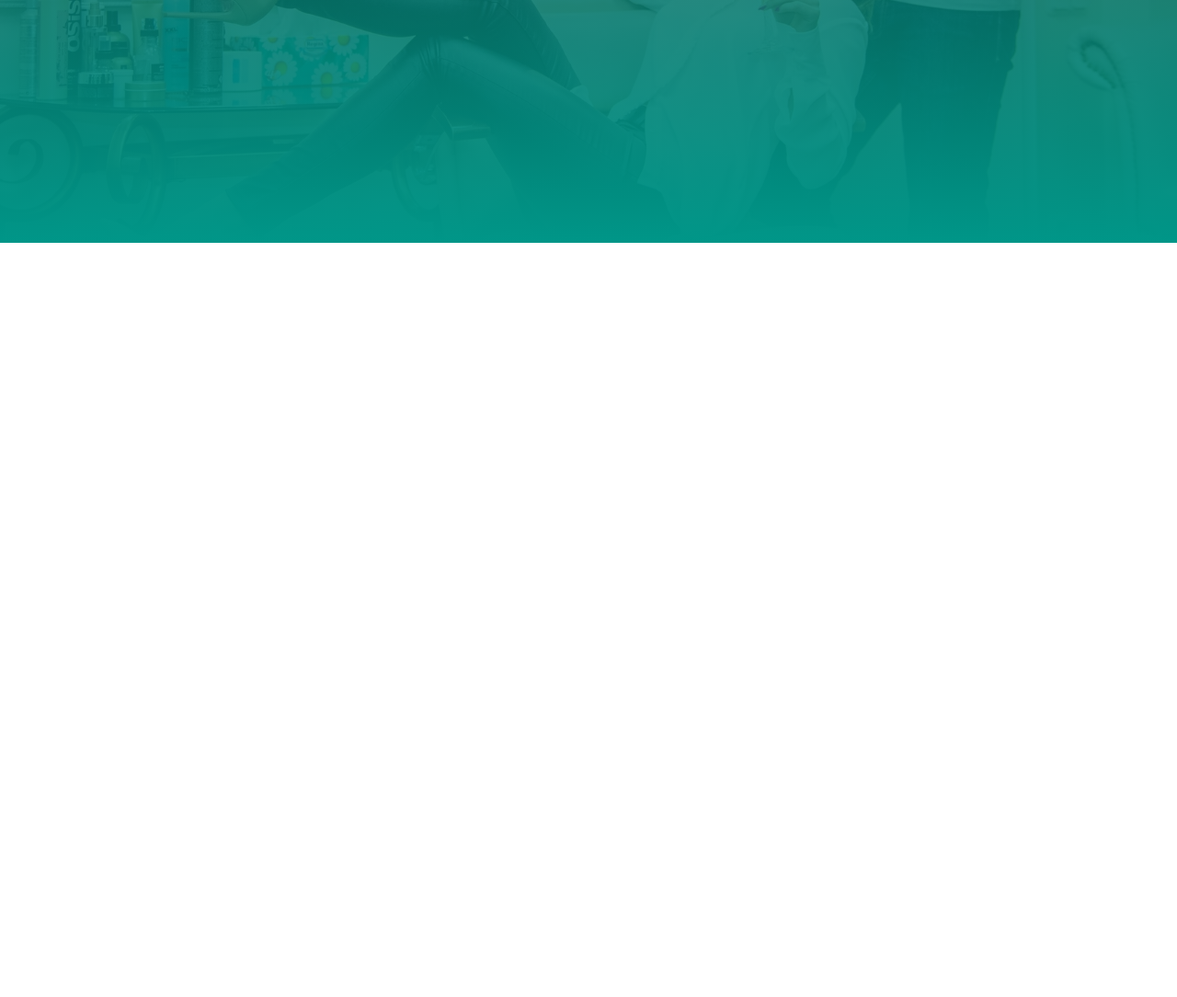
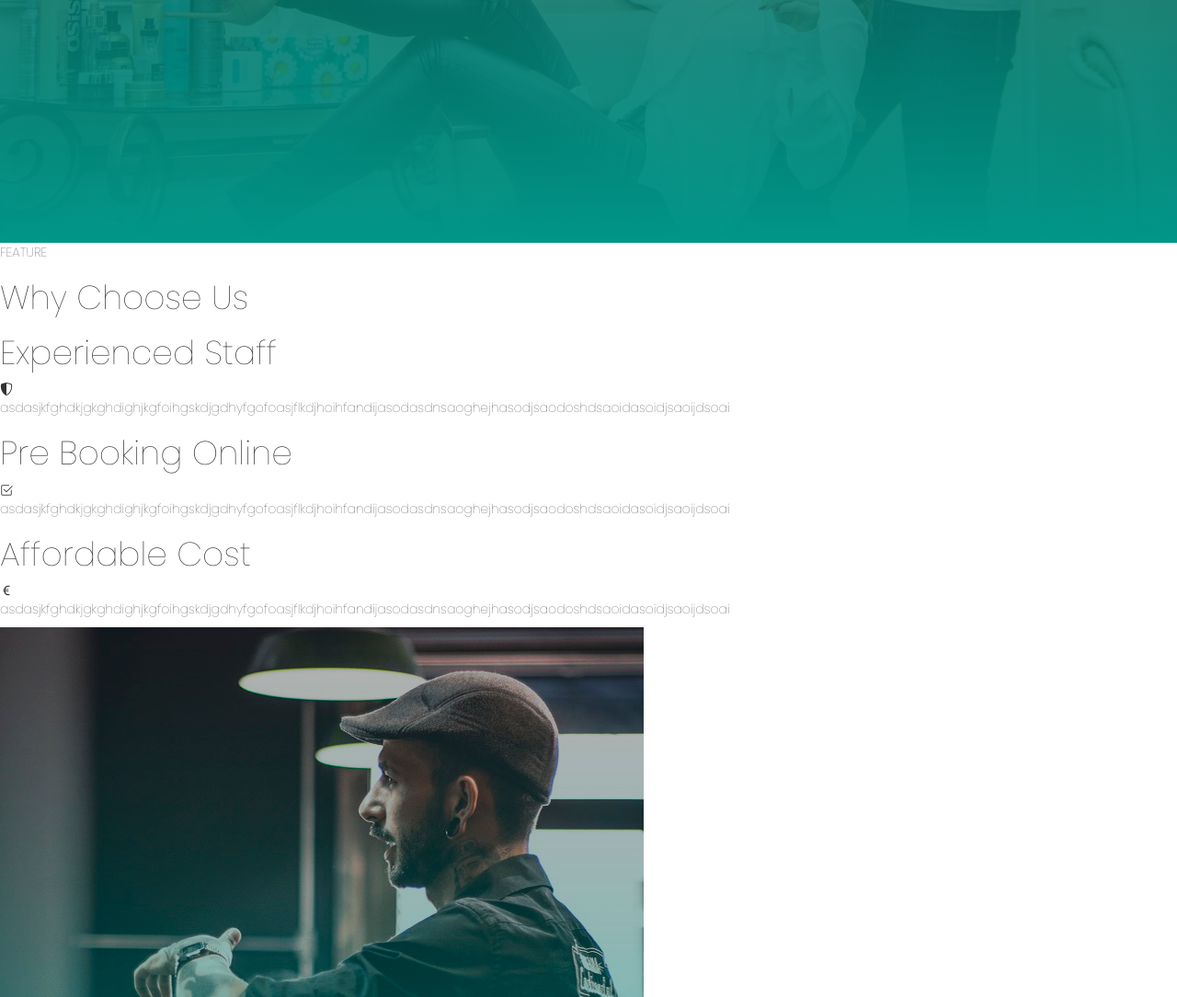
Before and after one commit to BaoLopTruong/HTML_CSS_Tutorial, a plain HTML site: page ProjectBase/index.html in a window 1280 px wide. Shown: the part 536-1620 px from the top of the page at 92% size. Before the commit the page ends 800 px from the top, so only its background shows below. Drawn offline with nearby package versions, Linux system fonts and the light colour scheme.

Commit message:
Tutorial- ProjectBase

```diff
--- a/ProjectBase/index.html
+++ b/ProjectBase/index.html
@@ -7,6 +7,8 @@
     <link rel="preconnect" href="https://fonts.googleapis.com">
     <link rel="preconnect" href="https://fonts.gstatic.com" crossorigin>
     <link href="https://fonts.googleapis.com/css2?family=Poppins:wght@100&display=swap" rel="stylesheet">
+    <link rel="stylesheet" href="https://maxcdn.bootstrapcdn.com/bootstrap/3.3.7/css/bootstrap.min.css"/>
+    <link rel="stylesheet" href="https://cdn.jsdelivr.net/npm/bootstrap-icons@1.8.1/font/bootstrap-icons.css">
     <title>Project Base</title>
     <link rel="stylesheet" href="CSS/style.css">
 </head>
@@ -43,10 +45,58 @@
         </div>
         <!-- end navigation -->
         <!-- feature -->
+        <section id="feature">
+            <div class="title-text">
+                <p>FEATURE</p>
+                <h1>Why Choose Us</h1>
 
+            </div>
+            <div class="feature-box">
+                <div class="features">
+                    <h1>Experienced Staff </h1>
+                    <div class="features-desc">
+                        <div class="features-icon">
+                            <i class="bi bi-shield-shaded"></i>
+                        </div>
+                        <div class="features-text">
+                            <p>asdasjkfghdkjgkghdighjkgfoihgskdjgdhyfgofoasjflkdjhoihfandijasodasdnsaoghejhasodjsaodoshdsaoidasoidjsaoijdsoai</p>
+                        </div>
+
+                    </div>
+                    <h1>Pre Booking Online </h1>
+                    <div class="features-desc">
+                        <div class="features-icon">
+                            <i class="bi bi-check2-square"></i>
+                        </div>
+                        <div class="features-text">
+                            <p>asdasjkfghdkjgkghdighjkgfoihgskdjgdhyfgofoasjflkdjhoihfandijasodasdnsaoghejhasodjsaodoshdsaoidasoidjsaoijdsoai</p>
+                        </div>
+
+                    </div>
+                    <h1>Affordable Cost </h1>
+                    <div class="features-desc">
+                        <div class="features-icon">
+                            <i class="bi bi-currency-euro"></i>
+                        </div>
+                        <div class="features-text">
+                            <p>asdasjkfghdkjgkghdighjkgfoihgskdjgdhyfgofoasjflkdjhoihfandijasodasdnsaoghejhasodjsaodoshdsaoidasoidjsaoijdsoai</p>
+                        </div>
+
+                    </div>
+
+
+                </div>
+                <div class="feature-img">
+                    <img src="../ProjectBase/Image/barber-man.jpg" alt="" srcset="">
+                </div>
+
+            </div>
+
+        </section>
         <!-- end feature -->
 
         <script src="../ProjectBase/JS/main.js"></script>
+        <script src="https://maxcdn.bootstrapcdn.com/bootstrap/3.3.7/js/bootstrap.min.js"></script>
 
 </body>
 </html>
```
